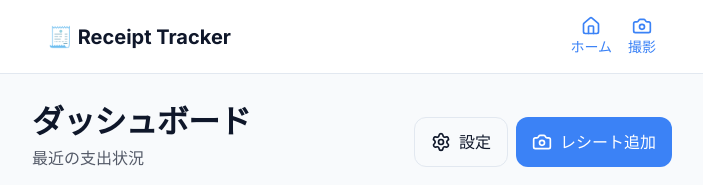
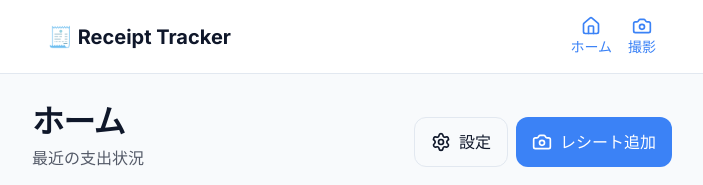
Before and after one commit to wbonannw-jpg/receipt-tracker, a Next.js app: page / in a window 1280 px wide. Shown: the top 185 px of the page, without its empty margins (288-991 px from the left). Built offline with nearby package versions, Linux system fonts and the light colour scheme; no server answers; the database is empty.

Commit message:
Rename dashboard to home

```diff
--- a/src/app/page.tsx
+++ b/src/app/page.tsx
@@ -20,7 +20,7 @@ export default async function Home({ searchParams }: { searchParams: Promise<{ [
     <div>
       <div className="flex justify-between items-center mb-6">
         <div>
-          <h1 style={{ marginBottom: 0 }}>ダッシュボード</h1>
+          <h1 style={{ marginBottom: 0 }}>ホーム</h1>
           <p className="text-muted">最近の支出状況</p>
         </div>
         <div className="flex gap-2">
```
